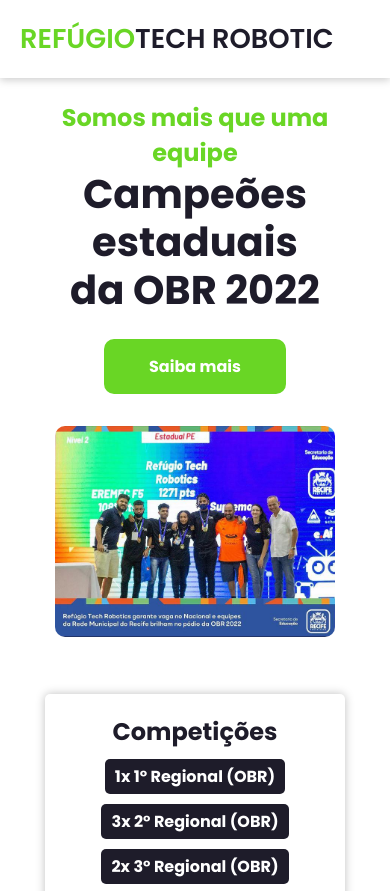
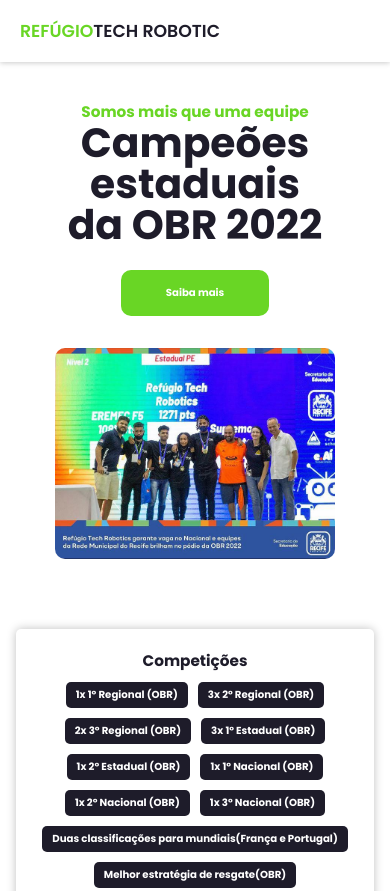
Before and after one commit to byancamari/teste-ref, a plain HTML site: page index.html in a window 390 px wide. Shown: the top 891 px of the page. Drawn offline with Linux system fonts and the light colour scheme.

Commit message:
fix: adjust and remove codes unnecessary

```diff
--- a/index.html
+++ b/index.html
@@ -1,5 +1,6 @@
 <!DOCTYPE html>
 <html lang="Pt-br">
+
 <head>
     <meta charset="UTF-8">
     <meta http-equiv="X-UA-Compatible" content="IE=edge">
@@ -8,6 +9,7 @@
     <link rel="stylesheet" href="/style.css">
     <title>webSite</title>
 </head>
+
 <body>
     <header>
         <nav class="navigation">
@@ -23,16 +25,14 @@
     <main>
         <section class="home">
             <div class="home-text">
-                <h4 class="text-h4">Somos mais que uma equipe </h4>
-                <h1 class="text-h1">Campeões estaduais <br> da OBR 2022 <br></h1>
-                <a href="https://www.instagram.com/refugiotechrobotics/" class="home-btn">Saiba mais</a>
+                <h4>Somos mais que uma equipe </h4>
+                <h1>Campeões estaduais <br> da OBR 2022 <br></h1>
+                <a href="https://www.instagram.com/refugiotechrobotics/">Saiba mais</a>
             </div>
             <div class="home-img">
                 <img src="/rf.jpeg" alt="hamburguer">
             </div>
         </section>
-
-
 
         <section class="competições">
             <div class="competições-container">
@@ -50,10 +50,9 @@
                     <h4>Melhor estratégia de resgate(OBR)</h4>
                     <h4>Super Team Nacional(OBR)</h4>
                     <h4>1x 1° Seguidor de linha (CESAR School)</h4>
-              <h4>1x 2° Seguidor de linha (CESAR School)</h4>
-              <h4>3° Lugar Soccer América Latina (LARC)</h4>
-              <h4>Uma classificação para a nacional(FLL)</h4>
-
+                    <h4>1x 2° Seguidor de linha (CESAR School)</h4>
+                    <h4>3° Lugar Soccer América Latina (LARC)</h4>
+                    <h4>Uma classificação para a nacional(FLL)</h4>
                 </div>
             </div>
         </section>
@@ -61,7 +60,8 @@
         <section class="integrantes">
             <div class="home-text">
                 <h4 class="text-h4">Integrantes</h4>
-                <p>Lorem ipsum dolor sit amet consectetur adipisicing elit. Quod error veniam in voluptatem magni quisquam</p>
+                <p>Lorem ipsum dolor sit amet consectetur adipisicing elit. Quod error veniam in voluptatem magni
+                    quisquam</p>
             </div>
             <div class="cap-img">
                 <img src="" alt="comp-img">
@@ -71,4 +71,5 @@
     </main>
     <script src="index.js"></script>
 </body>
+
 </html>
--- a/index.js
+++ b/index.js
@@ -15,8 +15,6 @@
 })
 
 const homeButton = document.getElementById('home-button')
-const competiçõesButton = document.getElementById('competiçoes-button')
-const integrantesButton = document.getElementById('integrantes-button')
 homeButton.addEventListener('click', () => {
     window.scroll({
         top: 0,
@@ -24,6 +22,7 @@
     })
 })
 
+const competiçõesButton = document.getElementById('competiçoes-button')
 competiçõesButton.addEventListener('click', () => {
     window.scroll({
         top: 300,
@@ -31,6 +30,7 @@
     })
 })
 
+const integrantesButton = document.getElementById('integrantes-button')
 integrantesButton.addEventListener('click', () => {
     window.scroll({
         top: 300,
--- a/style.css
+++ b/style.css
@@ -8,17 +8,38 @@
     list-style: none;
     text-decoration: none;
 }
-:root{
-    --green:#69d625;
-    --active:#69d625;
-    --white:#fff;
-    --dark:#1e1c2a;
+
+:root {
+    --green: #69d625;
+    --active: #69d625;
+    --white: #fff;
+    --dark: #1e1c2a;
 }
-body{
+
+@media (max-width: 1080px) {
+    html {
+        font-size: 93.75%;
+    }
+}
+
+@media (max-width: 880px) {
+    html {
+        font-size: 75%;
+    }
+}
+
+@media (max-width: 700px) {
+    html {
+        font-size: 63.75%;
+    }
+}
+
+body {
     color: var(--dark);
     background: var(--white);
 }
-.navigation{
+
+.navigation {
     display: flex;
     align-items: center;
     justify-content: space-between;
@@ -29,34 +50,41 @@
     transition: all 0.5s;
     position: fixed;
 }
-.navigation .logo{
+
+.navigation .logo {
     color: var(--green);
     font-size: 1.7rem;
     font-weight: 600;
 }
-.logo span{
+
+.logo span {
     color: var(--dark);
 }
+
 #nav-menu {
     display: flex;
     align-items: center;
     gap: 5rem;
 }
-#nav-menu li a{
+
+#nav-menu li a {
     color: var(--dark);
     font-size: 17px;
     font-weight: 500;
     transition: all 0.5s;
 }
-.navigation i{
+
+.navigation i {
     cursor: pointer;
     font-size: 1.5rem;
 }
-.menu{
+
+.menu {
     cursor: pointer;
     display: none;
 }
-.menu .bar{
+
+.menu .bar {
     display: block;
     width: 28px;
     height: 3px;
@@ -65,34 +93,42 @@
     margin: 5px auto;
     transition: all 0.3s;
 }
+
 .menu .bar:nth-child(1),
-.menu .bar:nth-child(3){
+.menu .bar:nth-child(3) {
     background: var(--green);
 }
-.home{
+
+.home {
     width: 100%;
     display: flex;
     align-items: center;
     justify-content: center;
+    flex-wrap: wrap;
     padding: 100px 10% 0px 10%;
-    margin-bottom: 110px
+    margin-bottom: 6.875rem;
+    gap: 32px;
 }
+
 .home-text {
     display: flex;
     flex-direction: column;
+    justify-content: center;
+    align-items: center;
+    text-align: center;
 }
-.home-text h4 {
+
+.home h1 {
+    font-size: 4rem;
+    line-height: 4rem;
+}
+
+.home h4 {
     font-size: 1.5rem;
     color: var(--green);
 }
-.home-text h1 {
-    font-size: 4rem;
-    line-height: 4rem;
-}
-.home-text p{
-    margin-bottom: 4rem;
-}
-.home-btn {
+
+.home a {
     width: fit-content;
     margin-top: 25px;
     padding: 15px 45px;
@@ -102,18 +138,27 @@
     font-weight: 700;
     transition: all 0.5s;
 }
-.home-btn:hover{
+
+.home a:hover {
     background: #1d1f1c;
 }
-.home-img img{
-    width: 100%;
+
+.home-img {
+    display: flex;
+    justify-content: center;
+    align-items: center;
+}
+
+.home-img img {
     border-radius: 10px;
 }
+
 .competições {
     display: flex;
     justify-content: center;
     align-items: center;
     max-width: 700px;
+    padding: 0 16px;
     margin: 0 auto;
 }
 
@@ -130,6 +175,7 @@
     width: fit-content;
     margin-bottom: 10px;
 }
+
 .lista-competições {
     display: flex;
     justify-content: center;
@@ -145,11 +191,12 @@
     border-radius: 5px;
 }
 
-@media (max-width:785px) {
-    .navigation{
+@media (max-width: 785px) {
+    .navigation {
         padding: 18px 20px;
     }
-    #nav-menu{
+
+    #nav-menu {
         position: fixed;
         right: -100%;
         top: 70px;
@@ -160,35 +207,12 @@
         gap: -10px;
         transition: 0.3s;
     }
-    .nav-item{
+
+    .nav-item {
         margin: 16px 0;
     }
-    /*main*/
-    .home {
-        flex-direction: column;
-        justify-content: center;
-        text-align: center;
-        overflow: hidden;
-        gap: 2rem;
-        margin-bottom: 50px;
-    }
-    .home h3{
-        font-size: 15px;
-    }
-    .home .text-h1{
-        font-size: 2.5rem;
-        line-height: 3rem;
-    }
-    .home p{
-        font-size: 15px;
-    }
+
     .home-img img {
         width: 90%;
     }
-    .home-text {
-        align-items: center;
-    }
-    .competições {
-        max-width: 300px;
-    }
 }
```
